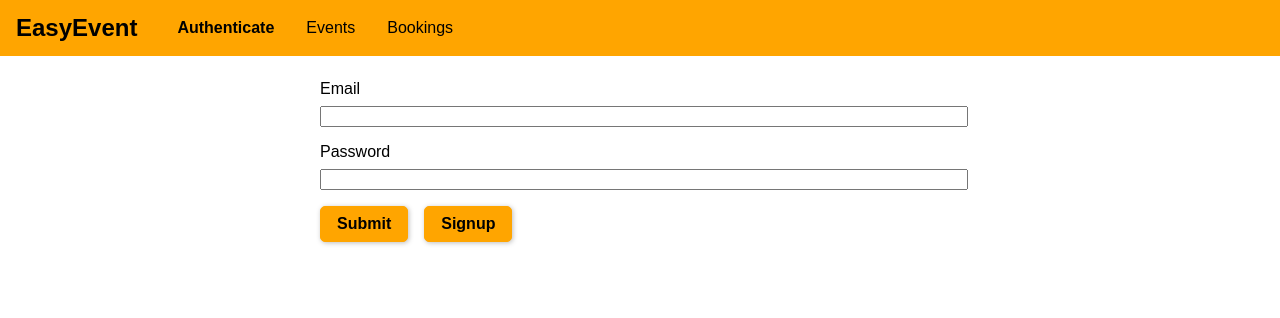
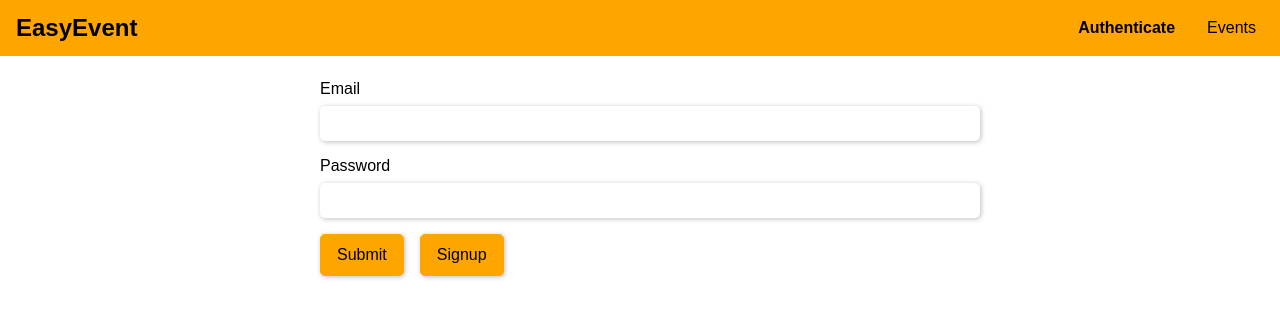
Before and after one commit to c33av1/graphql-react-event-booking, a React (Create React App) app in the folder client/: page /auth in a window 1280 px wide. Shown: the top 318 px of the page. Built offline with nearby package versions, Linux system fonts and the light colour scheme.

Commit message:
React - Integrate login and logout

```diff
--- a/client/src/App.css
+++ b/client/src/App.css
@@ -1,3 +1,7 @@
+body {
+    font-size: 16px;
+}
+
 .main-content {
     margin: 4rem 2.5rem;
 }
--- a/client/src/App.js
+++ b/client/src/App.js
@@ -1,30 +1,64 @@
-import React from "react";
+import React, { Component } from "react";
 import { BrowserRouter, Route, Redirect, Switch } from "react-router-dom";
 
 import AuthPage from "./pages/Auth";
 import EventsPage from "./pages/Events";
 import BookingsPage from "./pages/Bookings";
 import MainNavigation from "./components/Navigation/MainNavigation";
+import AuthContext from "./context/auth-context";
 
 import "./App.css";
 
-function App() {
+class App extends Component {
+  state = {
+    token: null,
+    userId: null,
+  };
+
+  login = (token, userId, tokenExpiration) => {
+    this.setState({ token, userId });
+  };
+
+  logout = () => {
+    this.setState({ token: null, userId: null });
+  };
+
+  render() {
     return (
       <BrowserRouter>
         <React.Fragment>
+          <AuthContext.Provider
+            value={{
+              token: this.state.token,
+              userId: this.state.userId,
+              login: this.login,
+              logout: this.logout,
+            }}
+          >
             <MainNavigation />
             <main className="main-content">
               <Switch>
-            <Redirect from="/" to="/auth" exact />
+                <Route path="/events" component={EventsPage} />
 
+                {this.state.token && <Redirect from="/" to="/events" exact />}
+                {this.state.token && (
+                  <Redirect from="/auth" to="/events" exact />
+                )}
+                {this.state.token && (
+                  <Route path="/bookings" component={BookingsPage} />
+                )}
+
+                {!this.state.token && (
                   <Route path="/auth" component={AuthPage} />
-            <Route path="/events" component={EventsPage} />
-            <Route path="/bookings" component={BookingsPage} />
+                )}
+                {!this.state.token && <Redirect to="/auth" exact />}
               </Switch>
             </main>
+          </AuthContext.Provider>
         </React.Fragment>
       </BrowserRouter>
     );
   }
+}
 
 export default App;
--- a/client/src/components/Navigation/MainNavigation.css
+++ b/client/src/components/Navigation/MainNavigation.css
@@ -8,6 +8,7 @@
     padding: 0 1rem;
     display: flex;
     align-items: center;
+    justify-content: space-between;
 }
 
 .main-navigation__logo h1 {
@@ -17,7 +18,7 @@
 }
 
 .main-navigation__items {
-    margin-left: 1.5rem;
+    margin-right: 1.5rem;
 }
 
 .main-navigation__items ul {
@@ -31,14 +32,24 @@
     margin: 0 1rem;
 }
 
-.main-navigation__items a {
+.main-navigation__items a,
+.main-navigation__items button {
+    color: black;
+    background: none;
+    border: none;
     text-decoration: none;
-    color: black;
+    font: inherit;
+    padding: 0px;
+    cursor: pointer;
 }
 
 .main-navigation__items a:hover,
-.main-navigation__items a:active {
+.main-navigation__items a:active,
+.main-navigation__items button:hover,
+.main-navigation__items button:active {
     color: white;
+    background: none;
+    border: none;
 }
 
 .main-navigation__items a.active {
--- a/client/src/components/Navigation/MainNavigation.js
+++ b/client/src/components/Navigation/MainNavigation.js
@@ -1,27 +1,44 @@
 import React from "react";
 import { NavLink } from "react-router-dom";
+
+import AuthContext from "../../context/auth-context";
 
 import "./MainNavigation.css";
 
 const mainNavigation = (props) => (
+  <AuthContext.Consumer>
+    {(context) => {
+      return (
         <header className="main-navigation">
           <div className="main-navigation__logo">
             <h1>EasyEvent</h1>
           </div>
           <nav className="main-navigation__items">
             <ul>
+              {!context.token && (
                 <li>
                   <NavLink to="/auth">Authenticate</NavLink>
                 </li>
+              )}
               <li>
                 <NavLink to="/events">Events</NavLink>
               </li>
+              {context.token && (
+                <React.Fragment>
                   <li>
                     <NavLink to="/bookings">Bookings</NavLink>
                   </li>
+                  <li>
+                    <button onClick={context.logout}>Logout</button>
+                  </li>
+                </React.Fragment>
+              )}
             </ul>
           </nav>
         </header>
       );
+    }}
+  </AuthContext.Consumer>
+);
 
 export default mainNavigation;
--- /dev/null
+++ b/client/src/context/auth-context.js
@@ -0,0 +1,8 @@
+import React from "react";
+
+export default React.createContext({
+  token: null,
+  userid: null,
+  login: (token, userId, tokenExpiration) => {},
+  logout: () => {},
+});
--- a/client/src/pages/Auth.css
+++ b/client/src/pages/Auth.css
@@ -8,6 +8,14 @@
 .form-control input {
     width: 100%;
     display: block;
+}
+
+.form-control input {
+    box-shadow: 1px 1px 5px rgb(0, 0, 0, 0.26);
+    border: none;
+    padding: 10px;
+    color: grey;
+    border-radius: 5px;
 }
 
 .form-control label {
@@ -24,9 +32,8 @@
     color: black;
     border: 1px solid orange;
     border-radius: 5px;
-    padding: 0.5rem 1rem;
+    padding: 0.7rem 1rem;
     margin-right: 1rem;
-    font-weight: bold;
     box-shadow: 1px 1px 5px rgb(0, 0, 0, 0.26);
     cursor: pointer;
 }
--- a/client/src/pages/Auth.js
+++ b/client/src/pages/Auth.js
@@ -1,4 +1,6 @@
 import React, { Component } from "react";
+
+import AuthContext from "../context/auth-context";
 
 import "./Auth.css";
 
@@ -6,6 +8,8 @@ class AuthPage extends Component {
   state = {
     isLogin: true,
   };
+
+  static contextType = AuthContext;
 
   constructor(props) {
     super(props);
@@ -32,10 +36,10 @@ class AuthPage extends Component {
 
     let requestBody = {
       query: `
-        query{
+        query {
           login (email: "${email}", password: "${password}"){
+            userId
             token
-            userId
             tokenExpiration
           }
         }
@@ -70,7 +74,17 @@ class AuthPage extends Component {
         return res.json();
       })
       .then((resData) => {
-        console.log(resData);
+        if (!resData.data.login.token) {
+          return false;
+        }
+
+        const {
+          data: {
+            login: { token, userId, tokenExpiration },
+          },
+        } = resData;
+
+        this.context.login(token, userId, tokenExpiration);
       })
       .catch((err) => {
         console.log(err);
```
Lines whose indentation alone changed are shown as unchanged.
